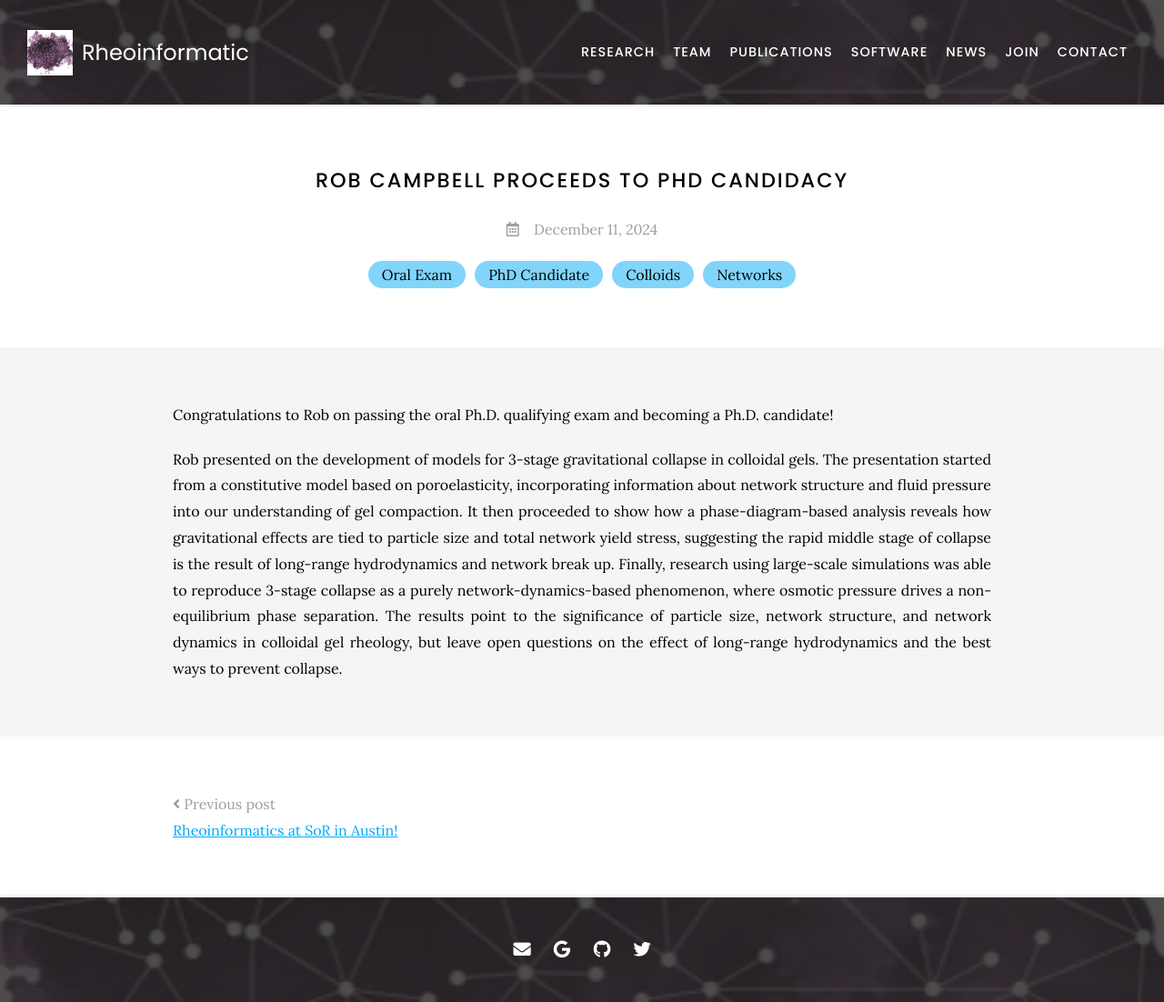
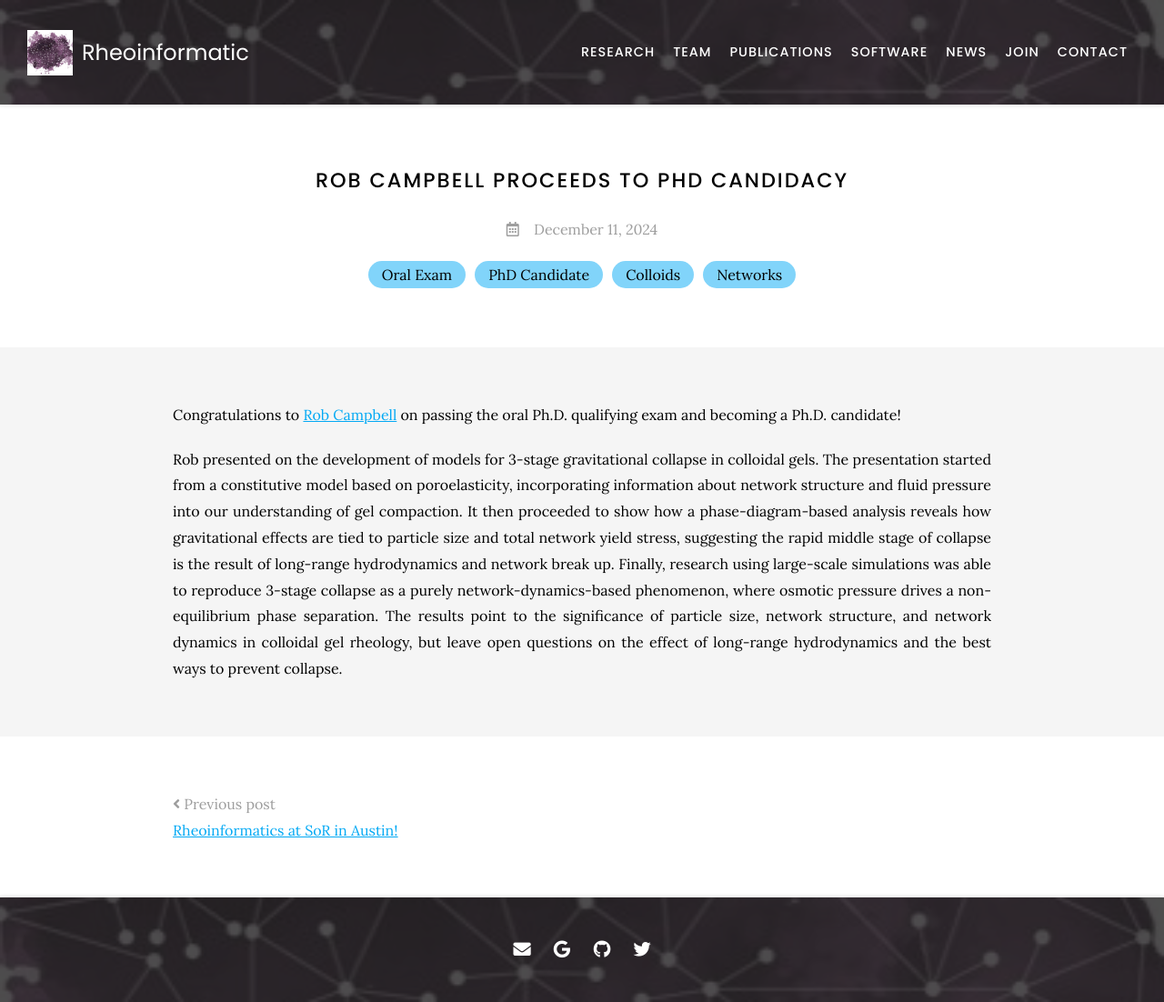
Before and after one commit to procf/procf.github.io, a Jekyll site: the page built from _posts/2024-12-11-rob-oral-exam.md, in a window 1280 px wide. Shown: the whole page at 91% size. Built offline with Jekyll 4.4.1, drawn with Linux system fonts in a browser that asks for light colours; nearby versions of some CDN libraries.

Commit message:
add link to Rob from PhD candidacy post

```diff
--- a/_posts/2024-12-11-rob-oral-exam.md
+++ b/_posts/2024-12-11-rob-oral-exam.md
@@ -10,7 +10,7 @@ member:
 image:
 ---
 
-Congratulations to Rob on passing the oral Ph.D. qualifying exam and becoming a Ph.D. candidate!
+Congratulations to [Rob Campbell](https://rheoinformatic.com/members/rob-campbell) on passing the oral Ph.D. qualifying exam and becoming a Ph.D. candidate!
 
 Rob presented on the development of models for 3-stage gravitational collapse in colloidal gels. The presentation started from a constitutive model based on poroelasticity, incorporating information about network structure and fluid pressure into our understanding of gel compaction. It then proceeded to show how a phase-diagram-based analysis reveals how gravitational effects are tied to particle size and total network yield stress, suggesting the rapid middle stage of collapse is the result of long-range hydrodynamics and network break up. Finally, research using large-scale simulations was able to reproduce 3-stage collapse as a purely network-dynamics-based phenomenon, where osmotic pressure drives a non-equilibrium phase separation. The results point to the significance of particle size, network structure, and network dynamics in colloidal gel rheology, but leave open questions on the effect of long-range hydrodynamics and the best ways to prevent collapse.
 
```
